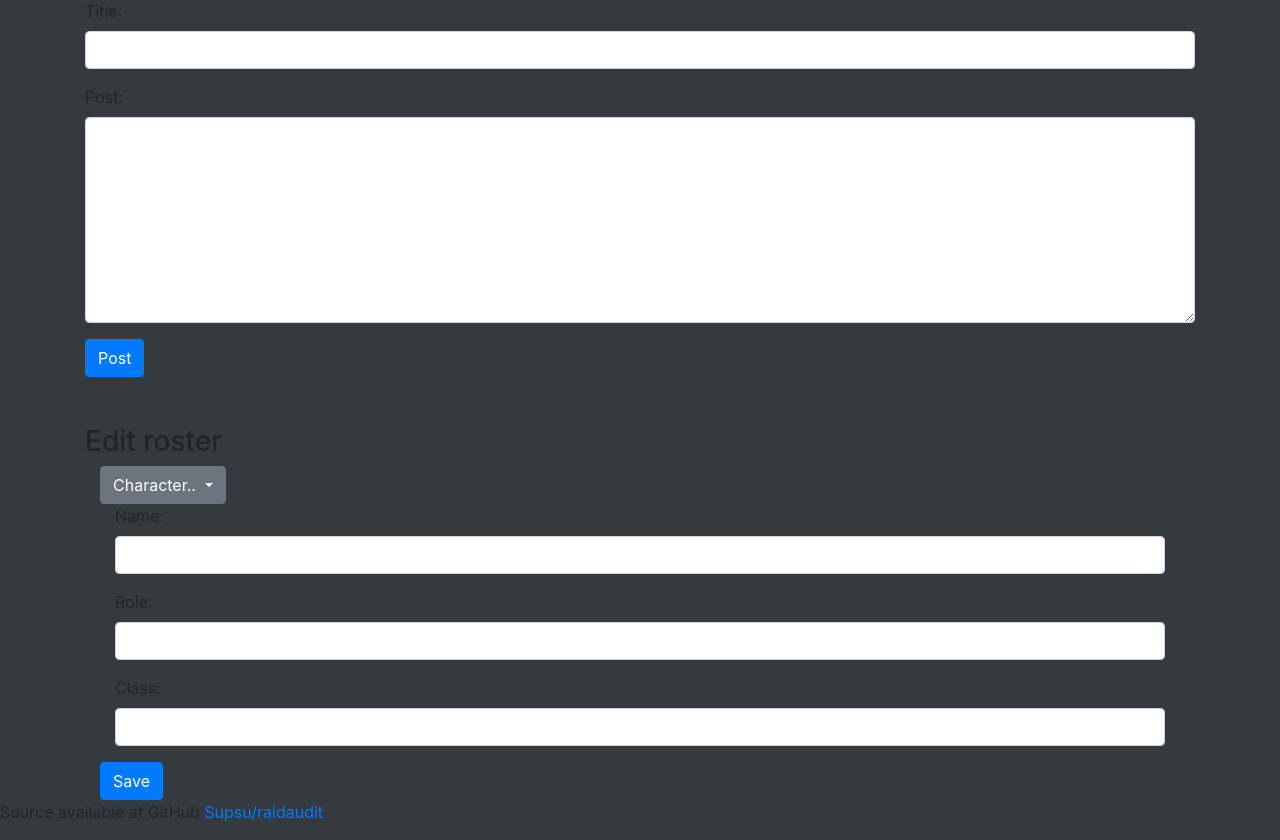
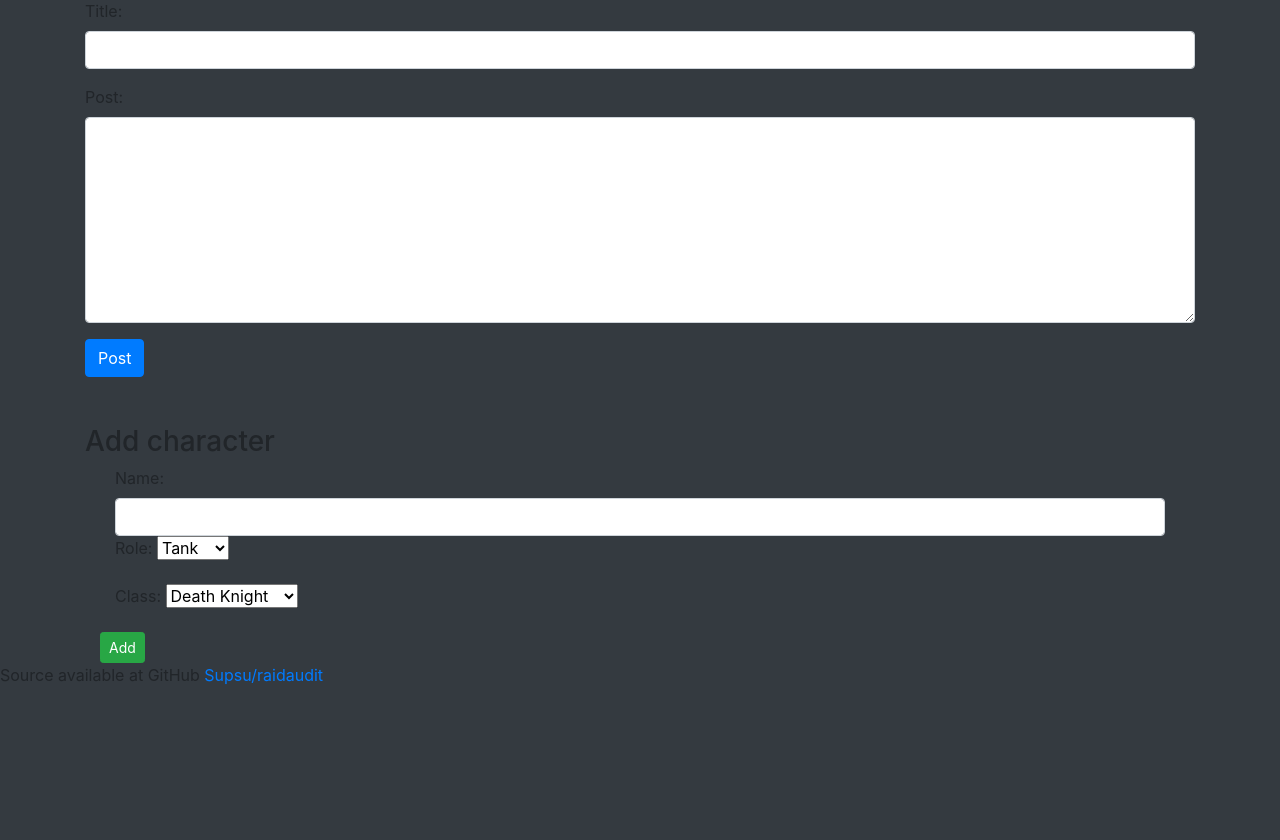
Before and after one commit to Supsu/raidaudit, a Flask app: page /admin in a window 1280 px wide. Shown: the part 155-995 px from the top of the page. After the commit the page ends 839 px from the top, so only its background shows below. Run offline with Flask 2, Linux system fonts and the light colour scheme; the visitor is signed in with stand-in values (Sample User, id 1); parts of the project's set-up code (start-up, migrations or seed data) failed here and were passed over; some libraries are stand-ins or nearby versions.

Commit message:
Worked on manually adding players, now admin page has means to add a player. Did some error handling on bnet.py

```diff
--- a/app.py
+++ b/app.py
@@ -111,9 +111,23 @@ def updateIndex():
 
 @app.route('/addplayer', methods=['POST'])
 def addPlayer():
-    playername = request.form["adtname"]
-    playerclass = request.form["adtclass"]
-    playerrole = request.form["adtrole"]
+
+    print("Received player addition request")
+    playername = request.form["name"]
+    playerclass = request.form["class"]
+    playerrole = request.form["role"]
+
+
+    print(playername)
+    print(playerclass)
+    print(playerclass)
+
+    newplayer = {"name": playername, "Class": playerclass, "Role": playerrole}
+
+    backend.addPlayer(newplayer)
+
+    return redirect(url_for('admin'))
+
 
 
 if __name__ == "__main__":
--- a/backend.py
+++ b/backend.py
@@ -108,6 +108,9 @@ class Backend:
 		roster = self.bnet.getRoster()
 		manuals = self.db.getManualPlayers()
 
+		print(roster)
+		print(manuals)
+
 		# iterate over players and get full data
 		for i in roster:
 			tmp = { "name": "",
@@ -174,7 +177,7 @@ class Backend:
 			}
 
 			name = i["name"]
-			cclass = i["class"]
+			cclass = i["Class"]
 
 			tmp["name"] = name
 			tmp["Class"] = cclass
--- a/db.py
+++ b/db.py
@@ -62,6 +62,7 @@ class Database:
     def getManualPlayers(self):
         return self.db.players.find()
 
+
 if __name__ == "__main__":
     db = Database()
     print("Testing db methods")
--- a/templates/admin.html
+++ b/templates/admin.html
@@ -1,6 +1,20 @@
 {% extends "base.html" %}
 
 {% block content %}
+
+<script type=text/javascript>
+    // function to handle updating roster without refreshing page
+    $(function() {
+      $('a#updaterosterbtn').bind('click', function() {
+        $.getJSON('/update',
+            function(data) {
+          //do nothing
+        });
+        alert("Update has been started, please refresh this page in a minute")
+    return false;
+  });
+  });
+</script>
 
 <h3>Post a blog post</h3>
 <form action="post" method="POST">
@@ -17,37 +31,41 @@
 </form>
 <br>
 <br>
-<h3>Edit roster</h3>
+<h3>Add character</h3>
 
 <div class="container">
-    <div class="dropdown">
-        <button class="btn btn-secondary dropdown-toggle" type="button" id="dropdownMenuButton" data-toggle="dropdown" aria-haspopup="true" aria-expanded="false">
-        Character..
-        </button>
-        <div class="dropdown-menu" aria-labelledby="dropdownMenuButton">
-            <a class="dropdown-item" href="#">Lisää uusi..</a>
-            <div class="dropdown-divider"></div>
-            <a class="dropdown-item" href="#">Hahmo1</a>
-            <a class="dropdown-item" href="#">Hahmo2</a>
-            <a class="dropdown-item" href="#">Hahmo3</a>
-        </div>
-    </div>
-
     <div class="container">
         <div class="form-group">
+            <form action="/addplayer" method="post">
             <label for="name">Name:</label>
-            <input type="text" class="form-control" id="name">
-        </div>
-        <div class="form-group">
+            <input type="text" class="form-control" id="name" name="name" required>
             <label for="role">Role:</label>
-            <input type="text" class="form-control" id="role">
+            <select name="role" id="role" name="role" required>
+                <option value="Tank">Tank</option>
+                <option value="Healer">Healer</option>
+                <option value="DPS">DPS</option>
+            </select>
         </div>
         <div class="form-group">
             <label for="class">Class:</label>
-            <input type="text" class="form-control" id="class">
+            <select name="class" id="class" name="class" required>
+                <option value="Death Knight">Death Knight</option>
+                <option value="Demon Hunter">Demon Hunter</option>
+                <option value="Druid">Druid</option>
+                <option value="Hunter">Hunter</option>
+                <option value="Mage">Mage</option>
+                <option value="Monk">Monk</option>
+                <option value="Paladin">Paladin</option>
+                <option value="Priest">Priest</option>
+                <option value="Rogue">Rogue</option>
+                <option value="Shaman">Shaman</option>
+                <option value="Warlock">Warlock</option>
+                <option value="Warrior">Warrior</option>
+            </select>
         </div>
     </div>
-    <button id="savechar" class="btn btn-primary">Save</button>
+    <button id="saveaddition" class="btn btn-success btn-sm" type="submit">Add</button>
+    </form>
   </div>
 
 
```
Also changed, not shown: bnet.py (+24 -3 lines), templates/index.html (+6 -6 lines).
